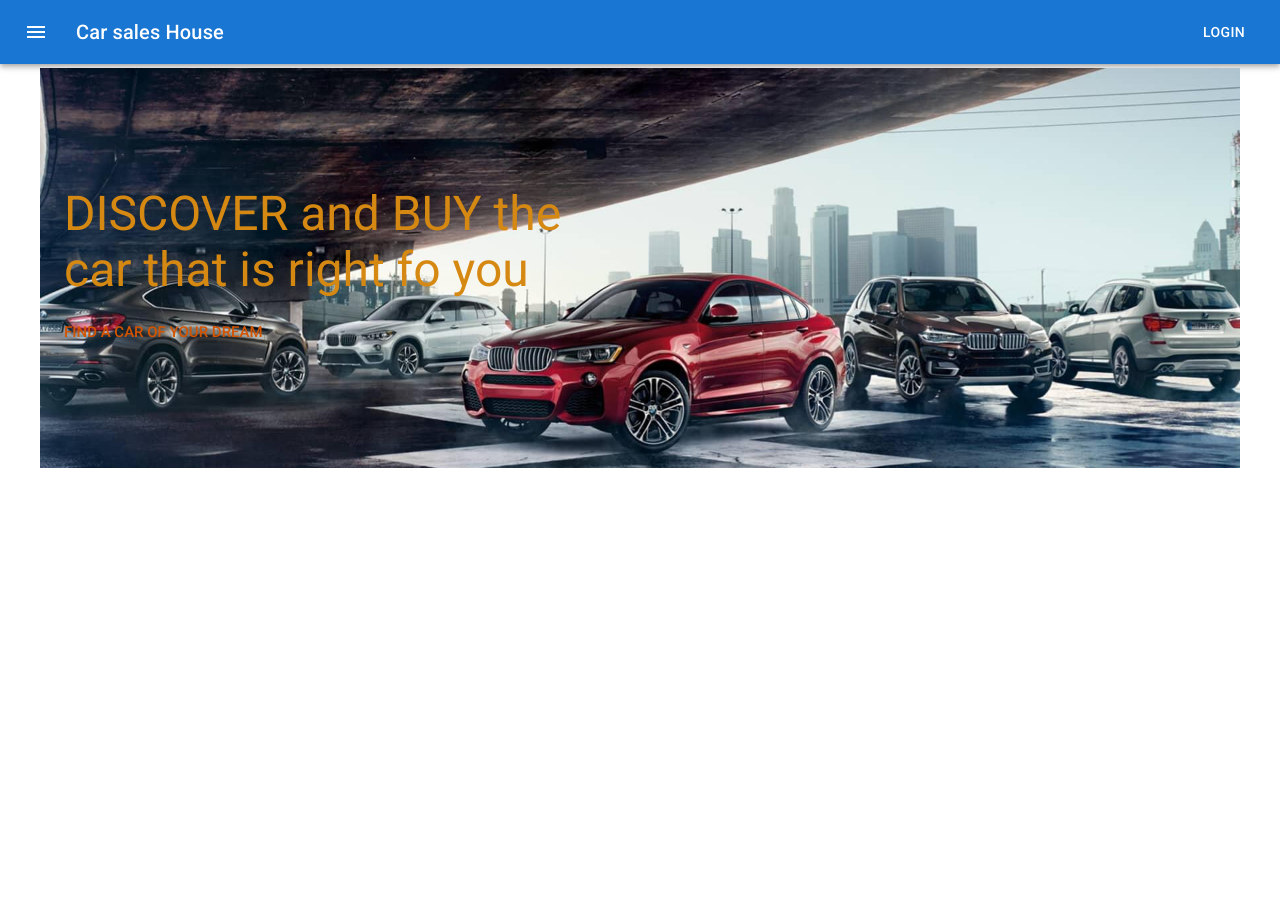
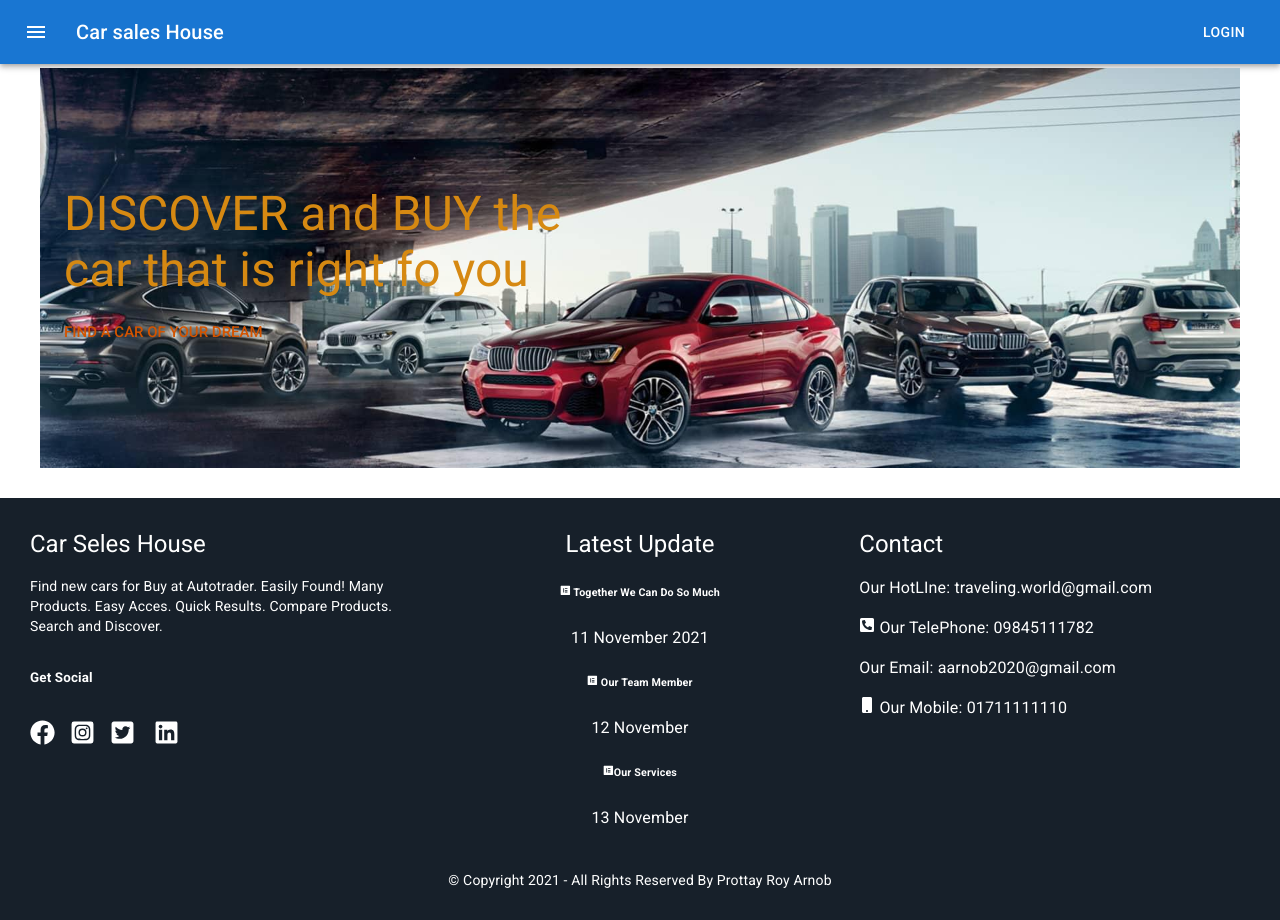
Before and after one commit to prottay190/car-sales-website-client, a React (Create React App) app: page / in a window 1280 px wide. Before the commit the page ends 800 px from the top, so only its background shows below. Built offline with nearby package versions, Linux system fonts and the light colour scheme.

Commit message:
footer section complate

```diff
--- a/package.json
+++ b/package.json
@@ -12,6 +12,7 @@
     "@testing-library/user-event": "^12.8.3",
     "react": "^17.0.2",
     "react-dom": "^17.0.2",
+    "react-icons": "^4.3.1",
     "react-scripts": "4.0.3",
     "web-vitals": "^1.1.2"
   },
--- a/src/Pages/Home/Home/Home.js
+++ b/src/Pages/Home/Home/Home.js
@@ -1,4 +1,5 @@
 import React from 'react';
+import Footer from '../../Shared/Footer/Footer';
 import Navigation from '../../Shared/Navigation/Navigation';
 import Banner from '../Banner/Banner';
 
@@ -7,6 +8,7 @@ const Home = () => {
         <div>
             <Navigation></Navigation>
             <Banner></Banner>
+            <Footer></Footer>
         </div>
     );
 };
--- /dev/null
+++ b/src/Pages/Shared/Footer/Footer.js
@@ -0,0 +1,69 @@
+import React from 'react';
+import { styled } from '@mui/material/styles';
+import Box from '@mui/material/Box';
+import Paper from '@mui/material/Paper';
+import Grid from '@mui/material/Grid';
+import { Typography } from '@mui/material';
+import { FaElementor, FaPhoneSquareAlt, FaMobile, FaFacebook, FaInstagramSquare, FaTwitterSquare, FaLinkedin } from "react-icons/fa";
+
+const Footer = () => {
+    return (
+        <Box sx={{ flexGrow: 1, background: '#17202A', color: '#fff', padding: '30px', marginTop: '30px' }}>
+            <Grid container spacing={3}>
+                <Grid item xs={12} md={4} sx={{ textAlign: 'left' }}>
+                    <Typography variant="h5">
+                        Car Seles House
+                    </Typography>
+                    <Typography variant="body2" sx={{ mt: 2, }}>
+                        Find new cars for Buy at Autotrader. Easily Found! Many Products. Easy Acces. Quick Results. Compare Products. Search and Discover.
+                    </Typography>
+
+                    <Typography variant="h6">
+                        <h6>Get Social</h6>
+                        <small><FaFacebook style={{ fontSize: '25px' }} /></small>
+                        <small><FaInstagramSquare style={{ fontSize: '25px', marginLeft: '15px' }} /></small>
+                        <small><FaTwitterSquare style={{ fontSize: '25px', marginLeft: '15px' }} /></small>
+                        <small> <FaLinkedin style={{ fontSize: '25px', marginLeft: '15px' }} /></small>
+                    </Typography>
+                </Grid>
+                <Grid item xs={12} md={4}>
+                    <Typography variant="h5">
+                        Latest Update
+                    </Typography>
+                    <Typography variant="body1">
+                        <div>
+                            <h6><FaElementor /> Together We Can Do So Much</h6>
+                            <p>11 November 2021</p>
+                        </div>
+                        <div>
+                            <h6><FaElementor /> Our Team Member</h6>
+                            <p>12 November</p>
+                        </div>
+                        <div>
+                            <h6><FaElementor />Our Services </h6>
+                            <p>13 November</p>
+                        </div>
+                    </Typography>
+                </Grid>
+                <Grid item xs={12} md={4} sx={{ textAlign: 'left' }}>
+                    <Typography variant="h5">
+                        Contact
+                    </Typography>
+                    <Typography variant="body1">
+                        <p>Our HotLIne: traveling.world@gmail.com</p>
+                        <p><FaPhoneSquareAlt /> Our TelePhone: 09845111782</p>
+                        <p>Our Email: aarnob2020@gmail.com</p>
+                        <p><FaMobile /> Our Mobile: 01711111110</p>
+                    </Typography>
+                </Grid>
+                <Grid item xs={12} md={12} sx={{ textAlign: 'center' }}>
+                <Typography variant="body2">
+                    © Copyright 2021 - All Rights Reserved By Prottay Roy Arnob
+                </Typography>
+                </Grid>
+            </Grid>
+        </Box>
+    );
+};
+
+export default Footer;
```
Also changed, not shown: 1 other file (tests, documents, lock files or other folders).
